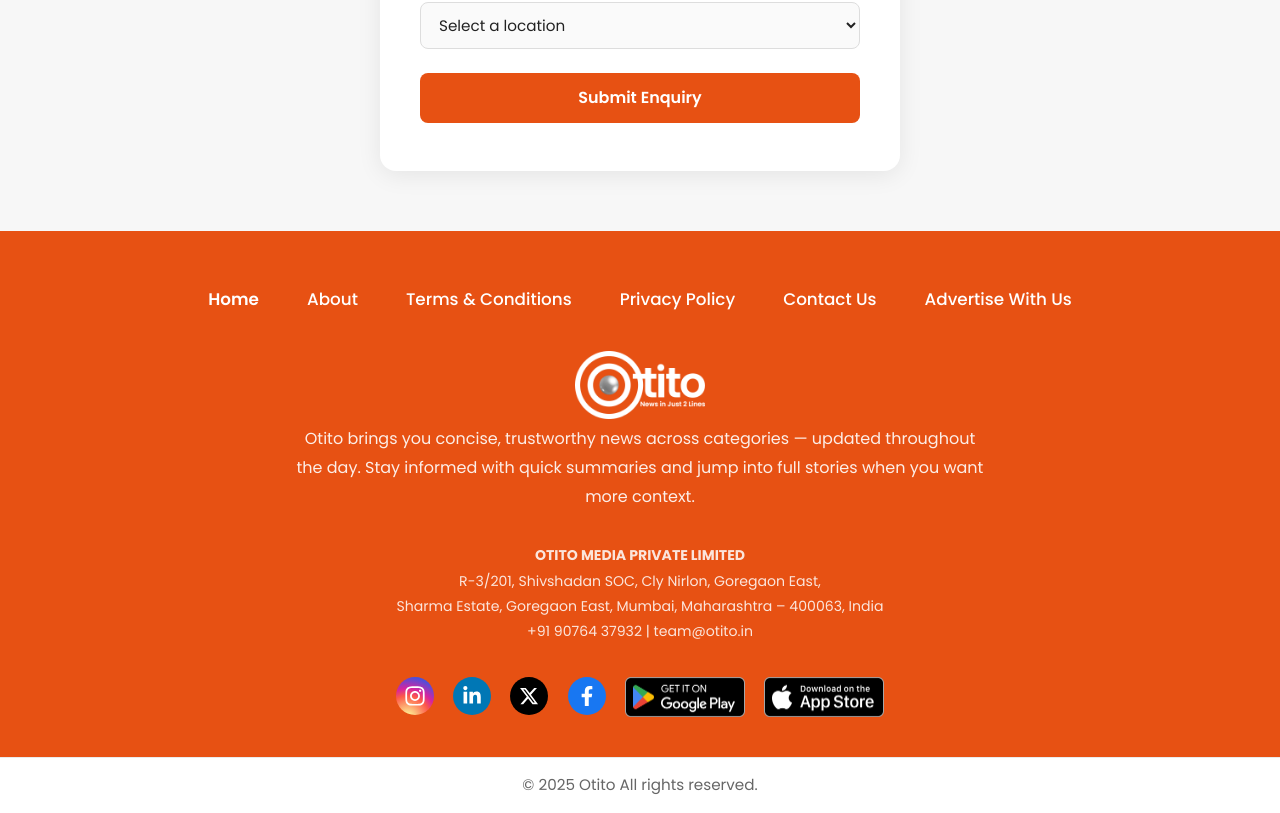
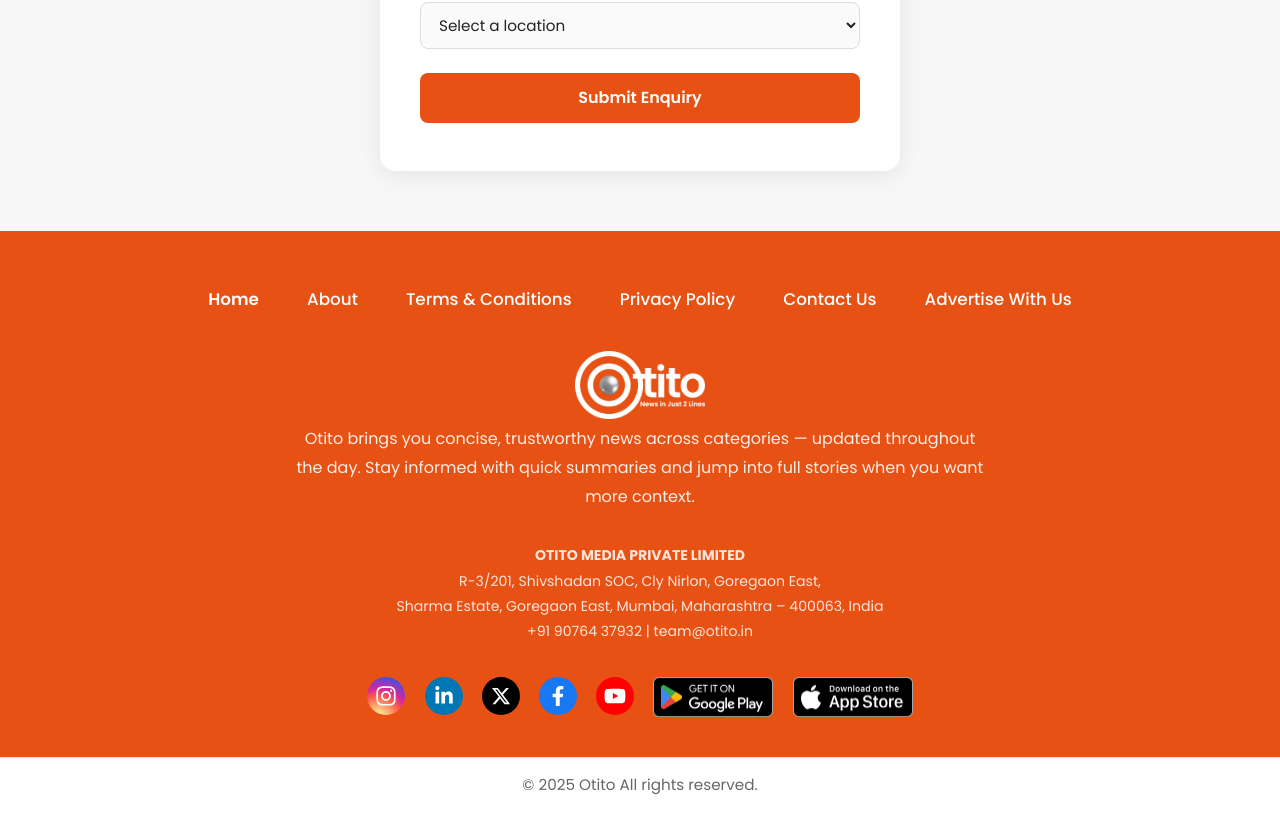
Before and after one commit to codecraft26/web-otito, a Next.js app: page /advertise in a window 1280 px wide. Shown: the part 864-1677 px from the top of the page. Built offline with nearby package versions, Linux system fonts and the light colour scheme.

Commit message:
social media links updated

```diff
--- a/src/app/components/footer.tsx
+++ b/src/app/components/footer.tsx
@@ -8,6 +8,7 @@ import {
   FaInstagram,
   FaLinkedinIn,
   FaFacebookF,
+  FaYoutube,
 } from "react-icons/fa";
 import { FaXTwitter } from "react-icons/fa6";
 
@@ -45,17 +46,20 @@ export default function Footer() {
         </FooterAddress>
 
         <SocialIcons>
-          <BrandIcon as="a" href="https://www.instagram.com/otitonewsofficial?igsh=Zm1qNnJxcHpsamJ4" target="_blank" rel="noopener noreferrer" $bg="radial-gradient(circle at 30% 107%, #fdf497 0%, #fdf497 5%, #fd5949 45%, #d6249f 60%, #285AEB 90%)">
+          <BrandIcon as="a" href="https://www.instagram.com/otitonewsofficial?igsh=enh1MHcybmlhaTUy" target="_blank" rel="noopener noreferrer" $bg="radial-gradient(circle at 30% 107%, #fdf497 0%, #fdf497 5%, #fd5949 45%, #d6249f 60%, #285AEB 90%)">
             <FaInstagram size={22} color="white" />
           </BrandIcon>
           <BrandIcon as="a" href="https://www.linkedin.com/company/otito-news/" target="_blank" rel="noopener noreferrer" $bg="#0077B5">
             <FaLinkedinIn size={20} color="white" />
           </BrandIcon>
-          <BrandIcon as="a" href="https://x.com/otitonews" target="_blank" rel="noopener noreferrer" $bg="#000000">
+          <BrandIcon as="a" href="https://x.com/Otito_Hindi" target="_blank" rel="noopener noreferrer" $bg="#000000">
             <FaXTwitter size={20} color="white" />
           </BrandIcon>
-          <BrandIcon as="a" href="https://www.facebook.com" target="_blank" rel="noopener noreferrer" $bg="#1877F2">
+          <BrandIcon as="a" href="https://www.facebook.com/share/1BV43fSrnJ/" target="_blank" rel="noopener noreferrer" $bg="#1877F2">
             <FaFacebookF size={20} color="white" />
+          </BrandIcon>
+          <BrandIcon as="a" href="https://youtube.com/@otitonews?si=B1aRhE0MUXBBnTXG" target="_blank" rel="noopener noreferrer" $bg="#FF0000">
+            <FaYoutube size={22} color="white" />
           </BrandIcon>
           <StoreBadge href="https://play.google.com/store/apps/details?id=com.otito" target="_blank" rel="noopener noreferrer">
             <Image src="/images/playstore.png" alt="Get it on Play Store" width={120} height={40} style={{ objectFit: "contain" }} />
```
